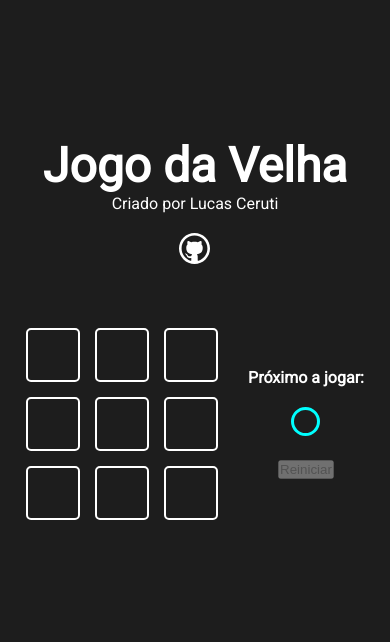
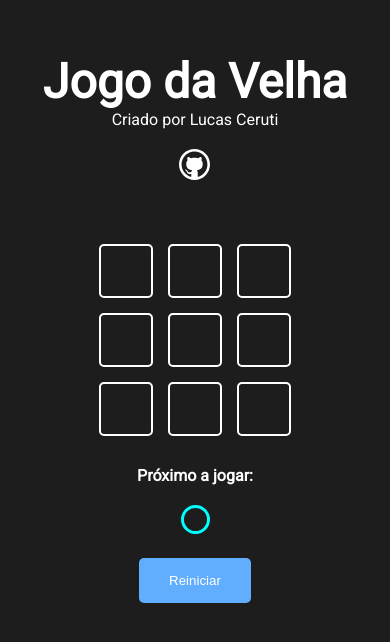
Before and after one commit to lucasceruti/react-jogo-da-velha, a Next.js app: page / in a window 390 px wide. Shown: the part 114-756 px from the top of the page. Built offline with nearby package versions, Linux system fonts and the light colour scheme.

Commit message:
Corrigido responsividade

```diff
--- a/src/components/button/Button.module.css
+++ b/src/components/button/Button.module.css
@@ -1,3 +1,13 @@
 .button {
+    padding: 15px 30px;
+    border-radius: 5px;
+    cursor: pointer;
+    border: none;
+    background-color: #007BFF;
+    color: white;
+}
 
+.button:disabled{
+    cursor: default;
+    background-color: #61AEFF;
 }
--- a/src/components/game/Game.module.css
+++ b/src/components/game/Game.module.css
@@ -9,3 +9,10 @@
     gap: 30px;
     align-items: center;
 }
+
+
+@media screen and (max-width: 425px){
+    .gameContent {
+        flex-direction: column;
+    }
+}
--- a/src/components/gameInfo/GameInfo.module.css
+++ b/src/components/gameInfo/GameInfo.module.css
@@ -3,4 +3,5 @@
     flex-direction: column;
     align-items: center;
     gap: 20px;
+    min-width: 170px;
 }
```
